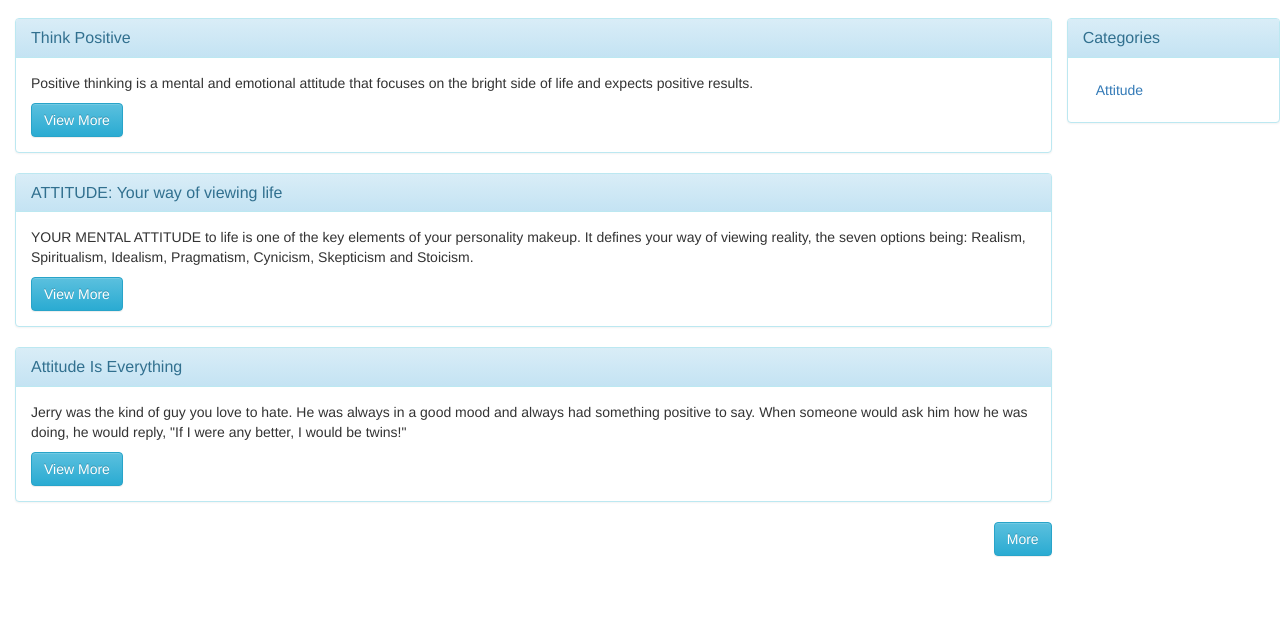
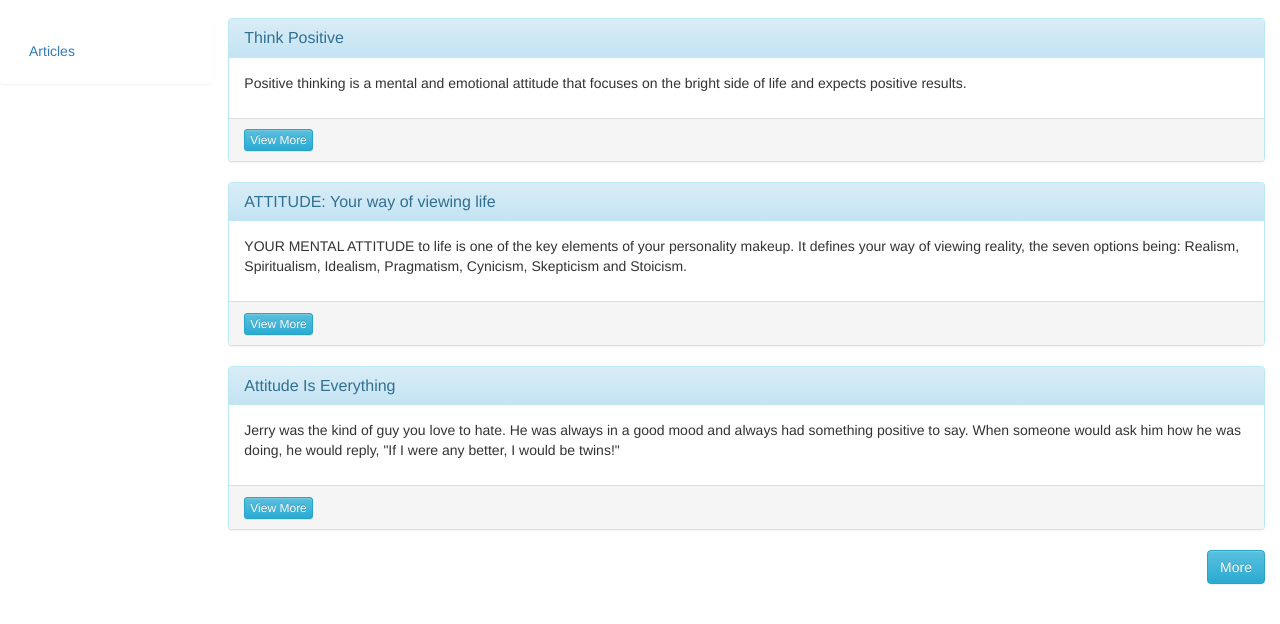
Before and after one commit to Suryateja-Cuelogic/Training-Frontend, a plain HTML site: page admin/articles.html in a window 1280 px wide. Shown: the part 54-678 px from the top of the page. Drawn offline with nearby package versions, Linux system fonts and the light colour scheme.

Commit message:
Implemented admin article listing providing less and more options

```diff
--- a/admin/articles.html
+++ b/admin/articles.html
@@ -49,6 +49,17 @@
 	<div class="container-fluid">
 
 		<div class="row">
+			<div class="col-xs-2">
+				<div class="row">
+					<div class="panel">
+						<div class="panel-body">
+							<a href="articles.html" data-toggle="collapse" class="btn btn-link">Articles</a>
+						</div>
+					</div>
+				</div>
+			</div>
+
+
 			<div class="col-xs-10">
 				<div class="row">
 
@@ -61,7 +72,9 @@
 							</div>
 							<div class="panel-body">
 								<p>Positive thinking is a mental and emotional attitude that focuses on the bright side of life and expects positive results.</p>
-								<a target="_blank" href="../article/positive.html" class="btn btn-info">View More</a>
+							</div>
+							<div class="panel-footer">
+								<a target="_blank" href="../article/positive.html" class="btn btn-info btn-xs">View More</a>
 							</div>
 						</div>
 
@@ -71,7 +84,9 @@
 							</div>
 							<div class="panel-body">
 								<p>YOUR MENTAL ATTITUDE to life is one of the key elements of your personality makeup. It defines your way of viewing reality, the seven options being: Realism, Spiritualism, Idealism, Pragmatism, Cynicism, Skepticism and Stoicism.</p>
-								<a target="_blank" href="../article/attitude.html" class="btn btn-info">View More</a>
+							</div>
+							<div class="panel-footer">
+								<a target="_blank" href="../article/attitude.html" class="btn btn-info btn-xs">View More</a>
 							</div>
 						</div>
 
@@ -81,7 +96,9 @@
 							</div>
 							<div class="panel-body">
 								<p>Jerry was the kind of guy you love to hate. He was always in a good mood and always had something positive to say. When someone would ask him how he was doing, he would reply, "If I were any better, I would be twins!"</p>
-								<a target="_blank" href="../article/attitude-everything.html" class="btn btn-info">View More</a>
+							</div>
+							<div class="panel-footer">
+								<a target="_blank" href="../article/attitude-everything.html" class="btn btn-info btn-xs">View More</a>
 							</div>
 						</div>
 
@@ -98,7 +115,9 @@
 							</div>
 							<div class="panel-body">
 								<p>The ability to live more inwardly is the hallmark of right, spiritual attitude.</p>
-								<a target="_blank" href="../article/right-attitude.html" class="btn btn-info">View More</a>
+							</div>
+							<div class="panel-footer">
+								<a target="_blank" href="../article/right-attitude.html" class="btn btn-info btn-xs">View More</a>
 							</div>
 						</div>
 
@@ -108,7 +127,9 @@
 							</div>
 							<div class="panel-body">
 								<p>What's important to the success of small-business owners and entrepreneurs? Knowledge, skill and talent.</p>
-								<a target="_blank" href="../article/success-attitude.html" class="btn btn-info">View More</a>
+							</div>
+							<div class="panel-footer">
+								<a target="_blank" href="../article/success-attitude.html" class="btn btn-info btn-xs">View More</a>
 							</div>
 						</div>
 
@@ -121,19 +142,6 @@
 					<!-- Code to display Content2 ends -->
 				</div>
 			</div>
-
-			<div class="col-xs-2">
-				<div class="row">
-					<div class="panel panel-info">
-						<div class="panel-heading">
-							<h3 class="panel-title">Categories</h3>
-						</div>
-						<div class="panel-body">
-							<a href="index.html" data-toggle="collapse" class="btn btn-link">Attitude</a>
-						</div>
-					</div>
-				</div>
-			</div>
 		</div>
 
 	</div>
@@ -142,5 +150,6 @@
 
 	<script src="http://code.jquery.com/jquery-2.1.4.min.js" type="text/javascript"></script>
 	<script src="http://maxcdn.bootstrapcdn.com/bootstrap/3.3.4/js/bootstrap.min.js" type="text/javascript"></script>
+	<script src="../guest/js/button-action.js" type="text/javascript"></script>
 </body>
 </html>
```
Also changed, not shown: admin/index.html (+1 -1 lines).
